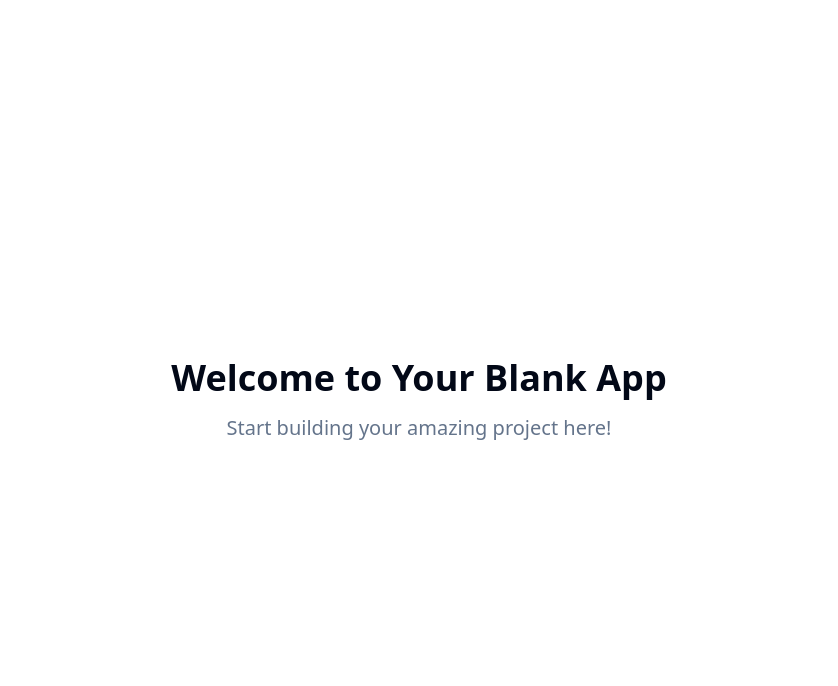
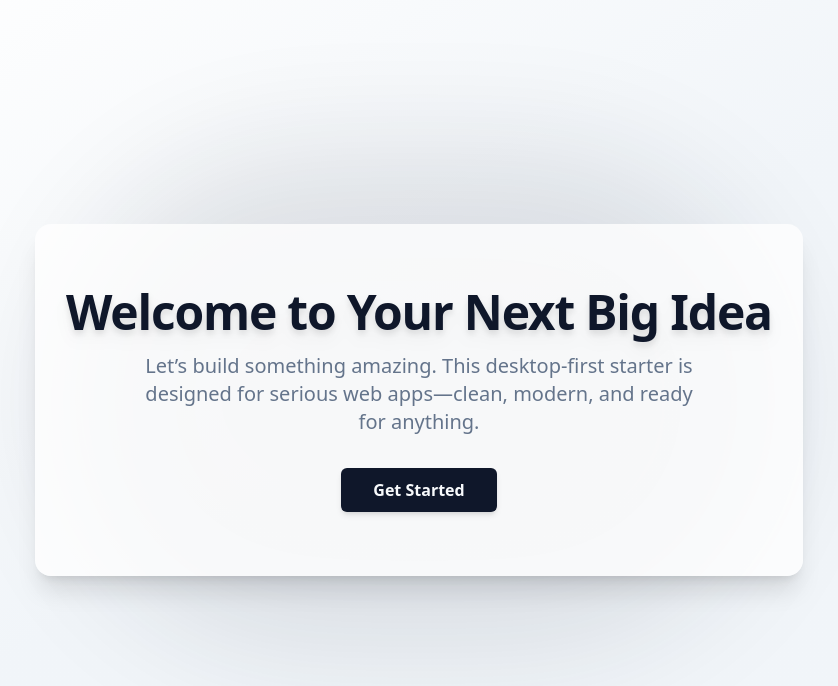
Before and after one commit to saicharan2121/nimble-digital-innovator-space, a React (Vite) app: page / in a window 1280 px wide. Shown: the top 686 px of the page, without its empty margins (221-1059 px from the left). Built offline with nearby package versions, Linux system fonts and the light colour scheme.

Commit message:
Refactor: Update project files

```diff
--- a/src/pages/Index.tsx
+++ b/src/pages/Index.tsx
@@ -1,12 +1,31 @@
-// Update this page (the content is just a fallback if you fail to update the page)
+
+import { Button } from "@/components/ui/button";
 
 const Index = () => {
   return (
-    <div className="min-h-screen flex items-center justify-center bg-background">
-      <div className="text-center">
-        <h1 className="text-4xl font-bold mb-4">Welcome to Your Blank App</h1>
-        <p className="text-xl text-muted-foreground">Start building your amazing project here!</p>
+    <div className="min-h-screen w-full bg-gradient-to-br from-background via-secondary to-muted flex items-center justify-center relative overflow-hidden px-4">
+      {/* Radial Soft Glow */}
+      <div
+        className="absolute inset-0 pointer-events-none z-0"
+        aria-hidden="true"
+      >
+        <div className="absolute left-1/2 top-1/2 -translate-x-1/2 -translate-y-1/2 w-[720px] h-[500px] bg-primary opacity-10 blur-3xl rounded-full" />
       </div>
+      <main className="relative z-10 w-full max-w-3xl mx-auto text-center px-6 py-16 rounded-2xl bg-card/80 shadow-xl animate-fade-in">
+        <h1 className="text-5xl font-extrabold tracking-tight text-primary mb-4 drop-shadow-lg">
+          Welcome to Your Next Big Idea
+        </h1>
+        <p className="text-xl text-muted-foreground mb-8 max-w-xl mx-auto">
+          Let’s build something amazing. This desktop-first starter is designed for serious web apps—clean, modern, and ready for anything.
+        </p>
+        <Button
+          size="lg"
+          className="text-base font-semibold shadow-md hover-scale animate-fade-in"
+          onClick={() => window.open('https://docs.lovable.dev/', '_blank')}
+        >
+          Get Started
+        </Button>
+      </main>
     </div>
   );
 };
```
